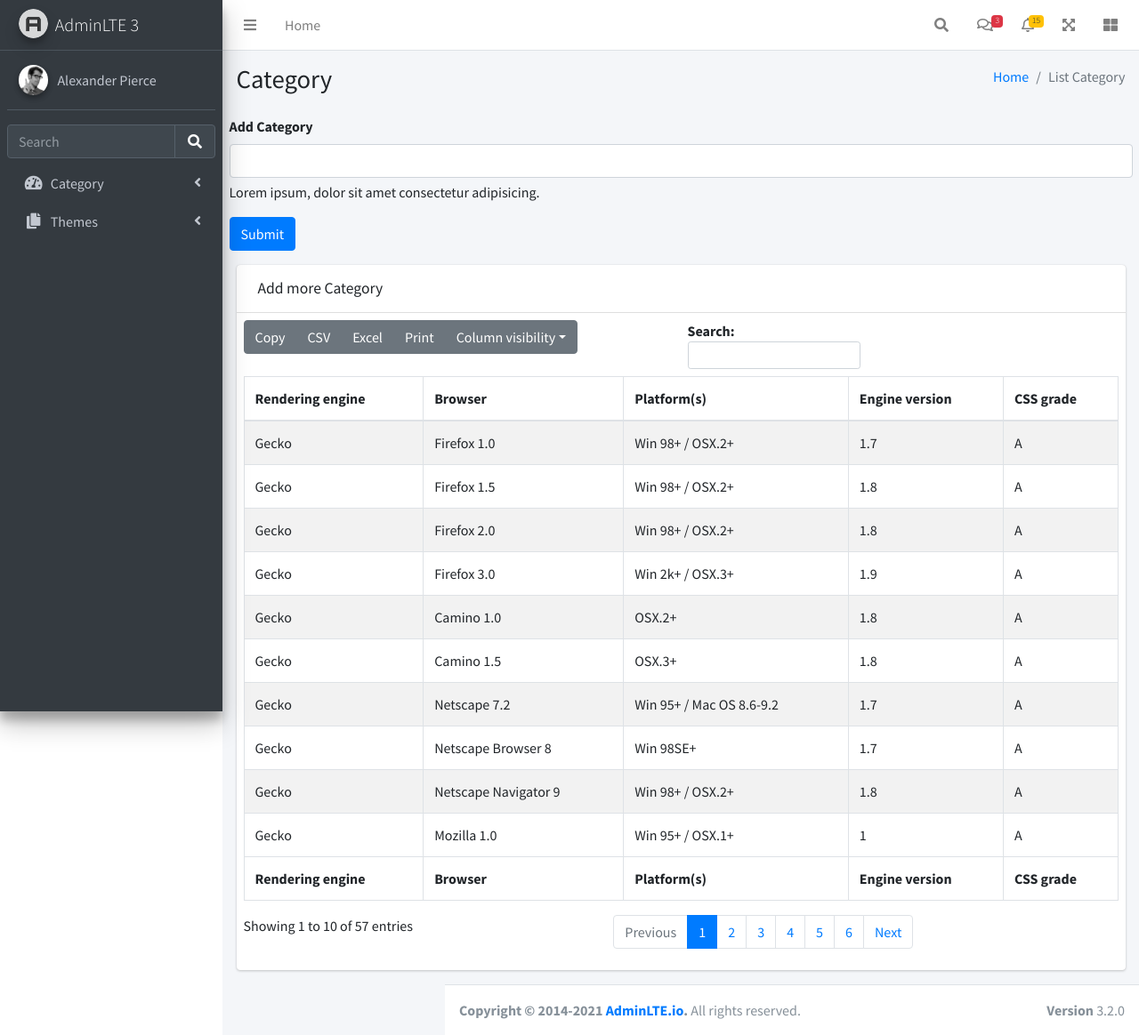
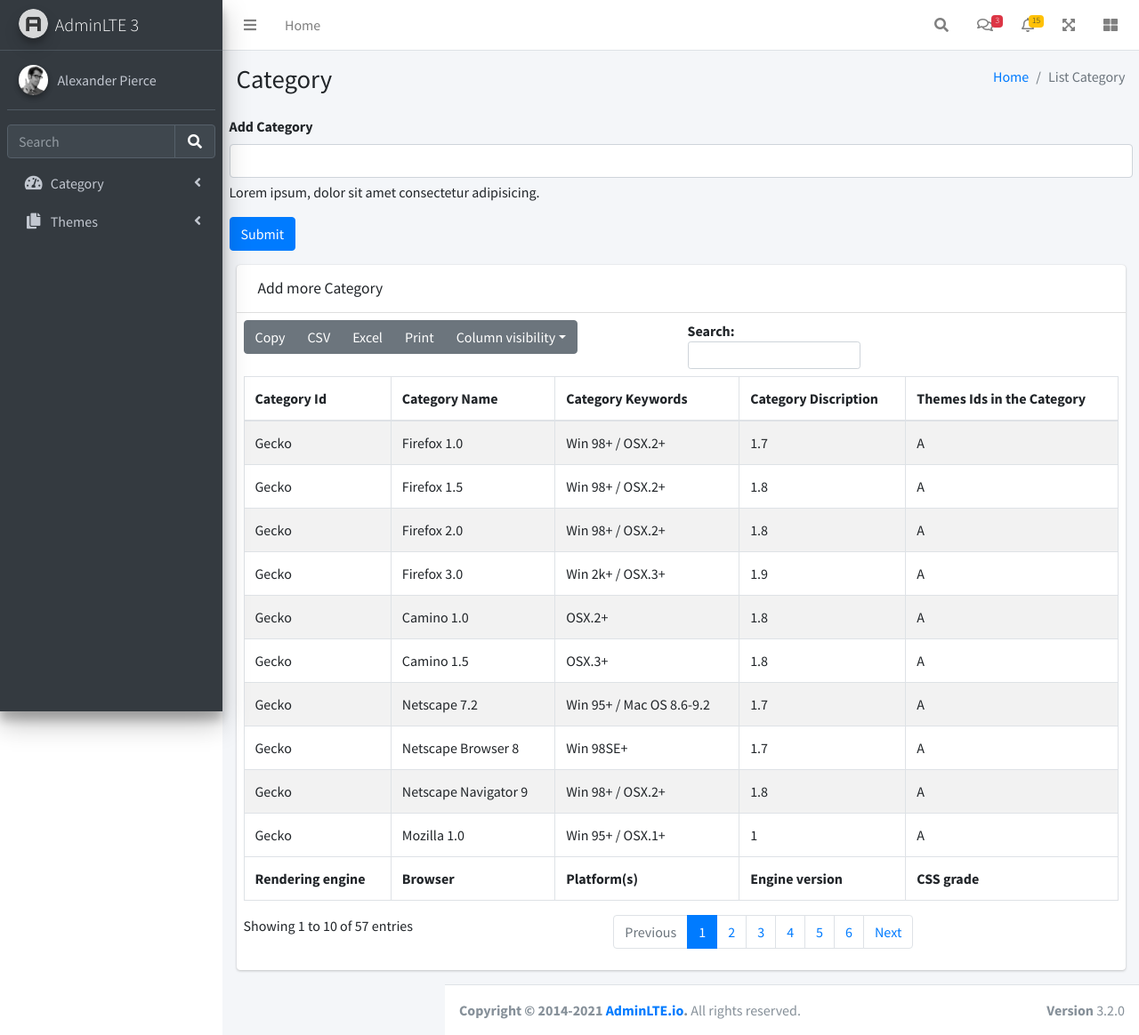
Before and after one commit to ashad85/admin-php-project_23, a PHP site: page /list.php in a window 1280 px wide. Shown: the whole page at 89% size. Run offline with PHP 8.4, Linux system fonts and the light colour scheme; some libraries are stand-ins or nearby versions.

Commit message:
changes in the table headings

```diff
--- a/list.php
+++ b/list.php
@@ -44,11 +44,11 @@
                             <table id="example1" class="table table-bordered table-striped ">
                                 <thead>
                                     <tr>
-                                        <th>Rendering engine</th>
-                                        <th>Browser</th>
-                                        <th>Platform(s)</th>
-                                        <th>Engine version</th>
-                                        <th>CSS grade</th>
+                                        <th>Category Id</th>
+                                        <th>Category Name</th>
+                                        <th>Category Keywords</th>
+                                        <th>Category Discription</th>
+                                        <th>Themes Ids in the Category</th>
                                     </tr>
                                 </thead>
                                 <tbody>
```
